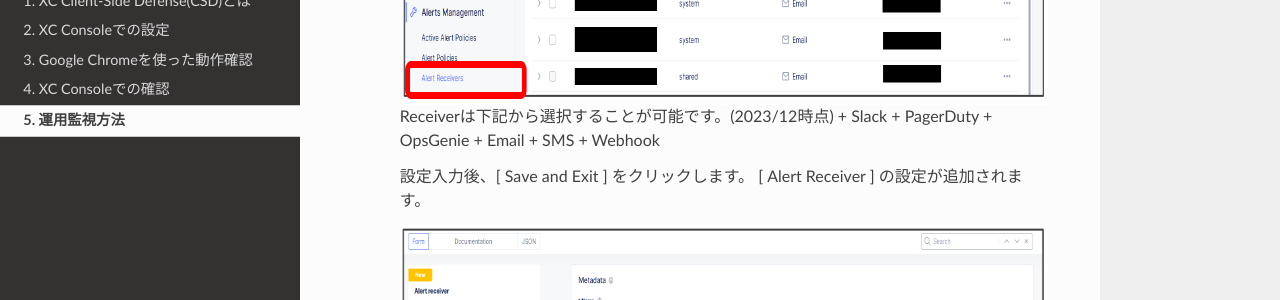
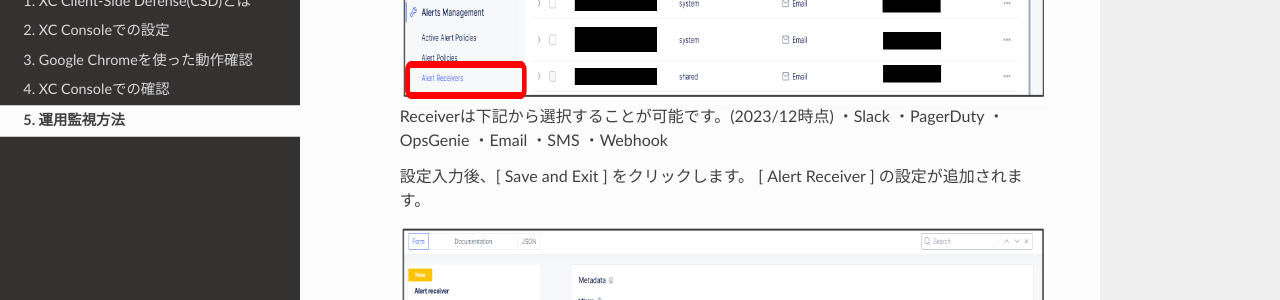
Before and after one commit to BeF5/f5j-xc-csd, a Sphinx documentation site: the page built from docs/module05/module05.rst, in a window 1280 px wide and 900 px high, scrolled down 4856 px. Shown: the part 151-451 px from the top of the window. Built offline with Sphinx 7.4.7 and the Read the Docs theme 2.0.0, drawn with Linux system fonts in a browser that asks for light colours.

Commit message:
Update review

```diff
--- a/docs/module05/module05.rst
+++ b/docs/module05/module05.rst
@@ -87,12 +87,12 @@
 
 
       Receiverは下記から選択することが可能です。(2023/12時点)
-      + Slack
-      + PagerDuty
-      + OpsGenie
-      + Email
-      + SMS
-      + Webhook
+      ・Slack
+      ・PagerDuty
+      ・OpsGenie
+      ・Email
+      ・SMS
+      ・Webhook
 
       設定入力後、[ Save and Exit ] をクリックします。 [ Alert Receiver ] の設定が追加されます。
 
```
